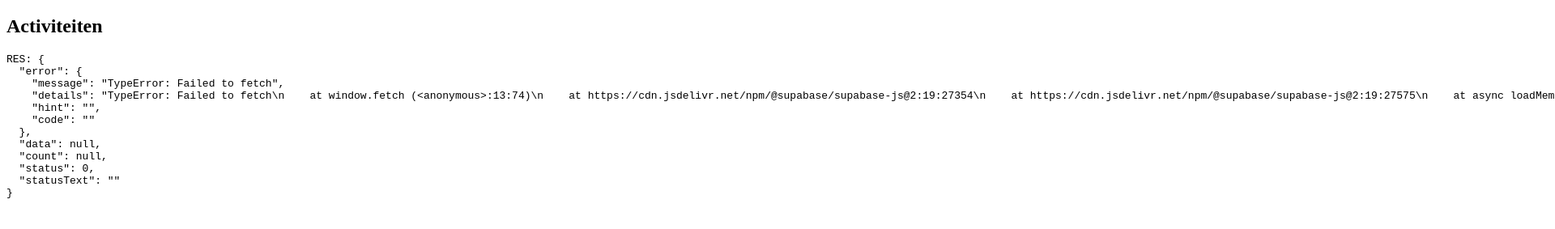
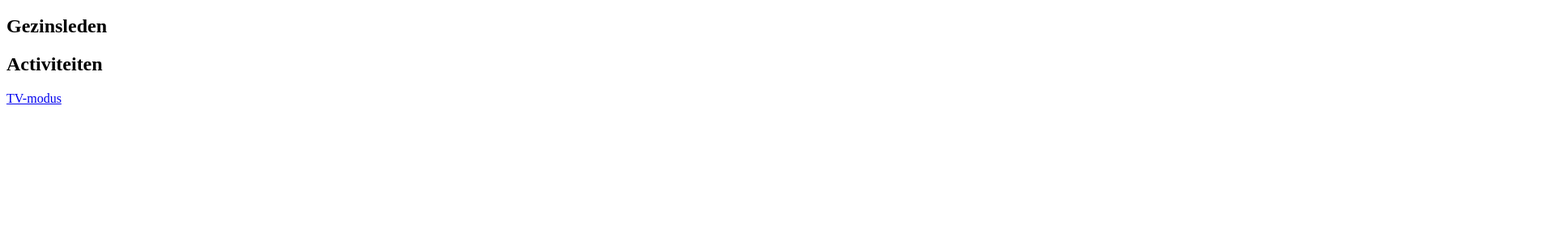
Before and after one commit to ddeckmyn/gezinskalender, a plain HTML site: page index.html in a window 1280 px wide. Shown: the part 61-344 px from the top of the page at 81% size, 1920 px wide, since content can reach past the window. Drawn offline with nearby package versions, Linux system fonts and the light colour scheme; no server answers.

Commit message:
index helemaal herschreven zonder debug

```diff
--- a/index.html
+++ b/index.html
@@ -4,28 +4,29 @@
   <meta charset="utf-8" />
   <meta name="viewport" content="width=device-width, initial-scale=1" />
   <title>Gezinskalender</title>
+
   <link rel="manifest" href="/manifest.webmanifest">
   <script src="https://cdn.jsdelivr.net/npm/@supabase/supabase-js@2"></script>
 </head>
 <body>
   <h1>Gezinskalender</h1>
+
+  <h2>Gezinsleden</h2>
   <ul id="members"></ul>
+
   <h2>Activiteiten</h2>
   <ul id="activities"></ul>
-<pre id="debug"></pre>
+
+  <p><a href="/tv.html">TV-modus</a></p>
+
   <script>
-  const debug = document.getElementById("debug");
-  debug.textContent = "debug start";
-
     const SUPABASE_URL = "https://jcwxkicgbctylbdlsbcm.supabase.co";
     const SUPABASE_KEY = "sb_publishable_tF7MRrXQu6x3aBtdvLwmhA_FY4A8Eu3";
+
     const sb = window.supabase.createClient(SUPABASE_URL, SUPABASE_KEY);
 
     async function loadMembers() {
-    const res = await sb.from("members").select("name, role");
-    debug.textContent = "RES: " + JSON.stringify(res, null, 2);
-
-    const { data, error } = res;
+      const { data, error } = await sb.from("members").select("name, role");
       if (error) return;
 
       const ul = document.getElementById("members");
@@ -37,23 +38,35 @@
       });
     }
 
-  loadMembers();
-  loadActivities();
     async function loadActivities() {
       const { data, error } = await sb
         .from("activities")
-    .select("title, location, start_at, end_at");
+        .select(`
+          title,
+          location,
+          start_at,
+          end_at,
+          members ( name )
+        `);
 
       if (error) return;
 
       const ul = document.getElementById("activities");
       ul.innerHTML = "";
-
       data.forEach(a => {
         const li = document.createElement("li");
-    li.textContent = `${a.title} (${a.location})`;
+        const start = new Date(a.start_at).toLocaleString();
+        const who = a.members?.name ?? "Onbekend";
+        li.textContent = `${who} — ${a.title}${a.location ? " (" + a.location + ")" : ""} om ${start}`;
         ul.appendChild(li);
       });
+    }
+
+    loadMembers();
+    loadActivities();
+
+    if ("serviceWorker" in navigator) {
+      navigator.serviceWorker.register("/sw.js");
     }
   </script>
 </body>
```
Lines whose indentation alone changed are shown as unchanged.
